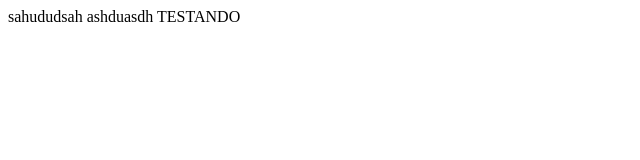
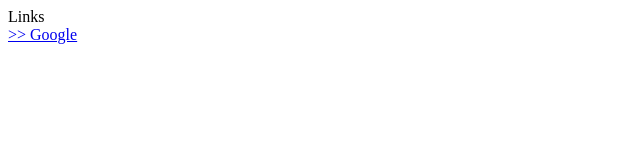
Before and after one commit to ewtn/teste, a plain HTML site: page index.html in a window 1280 px wide. Shown: the whole page, without its empty margins (0-640 px from the left). Drawn offline with Linux system fonts and the light colour scheme.

Commit message:
linkation insert google

```diff
--- a/index.html
+++ b/index.html
@@ -1,12 +1,11 @@
 <html>
 	<head>
-		<script></script>
-		<title>TITULO 1234</title>
+		<title>LINKATION</title>
 	</head>
 
 	<body>
-		<span>sahududsah<span>
-		<a>ashduasdh</a>
-		TESTANDO
+		<span>Links<span>
+		<br />
+		<a href="https://www.google.com"> >> Google </a>
 	</body>
 </html>
```
